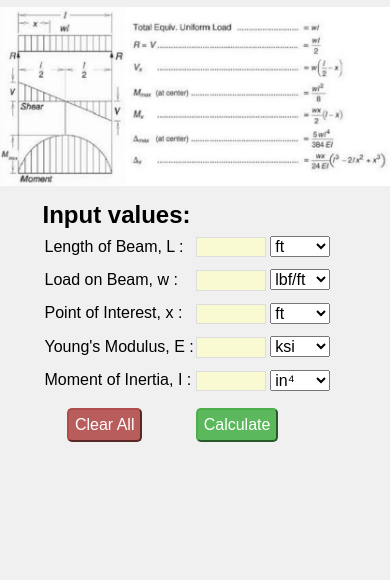
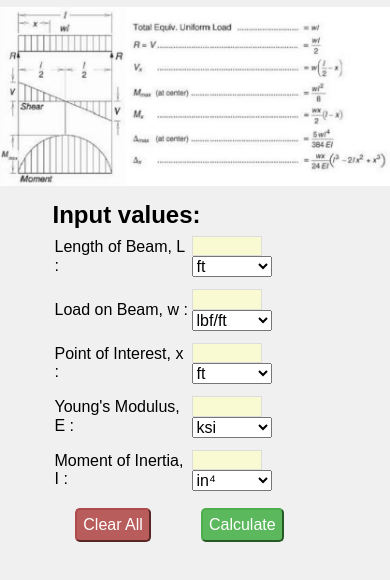
Before and after one commit to tseterence/beam-calculator, a plain HTML site: page index.html in a window 390 px wide. Shown: the part 138-718 px from the top of the page. Drawn offline with Linux system fonts and the light colour scheme.

Commit message:
Adjust select value width for mobile

```diff
--- a/css/style.css
+++ b/css/style.css
@@ -42,11 +42,11 @@ input[inputmode=numeric]:focus {
 }
 
 .inputs, .outputs {
-    margin: 5px 30px;
+    padding: 5px 10px;
 }
 
 select {
-    width: 70px;
+    width: 80px;
 }
 
 button {
@@ -90,9 +90,9 @@ button {
     input[inputmode=numeric] {
         width: 70px;
     }
-    select {
+    /* select {
         width: 60px;
-    }
+    } */
 }
 
 @media (max-width: 800px) {
--- a/index.html
+++ b/index.html
@@ -101,7 +101,7 @@
                         </td>
                     </tr>
                     <tr>
-                        <td>Max. moment, M<sub>max</sub> :</td>
+                        <td>Max. Moment, M<sub>max</sub> :</td>
                         <td>
                             <span id="momentMax" maxlength="8" size="8"></span>
                             <select id="Mmax_unit" class="outputUnit">
```
